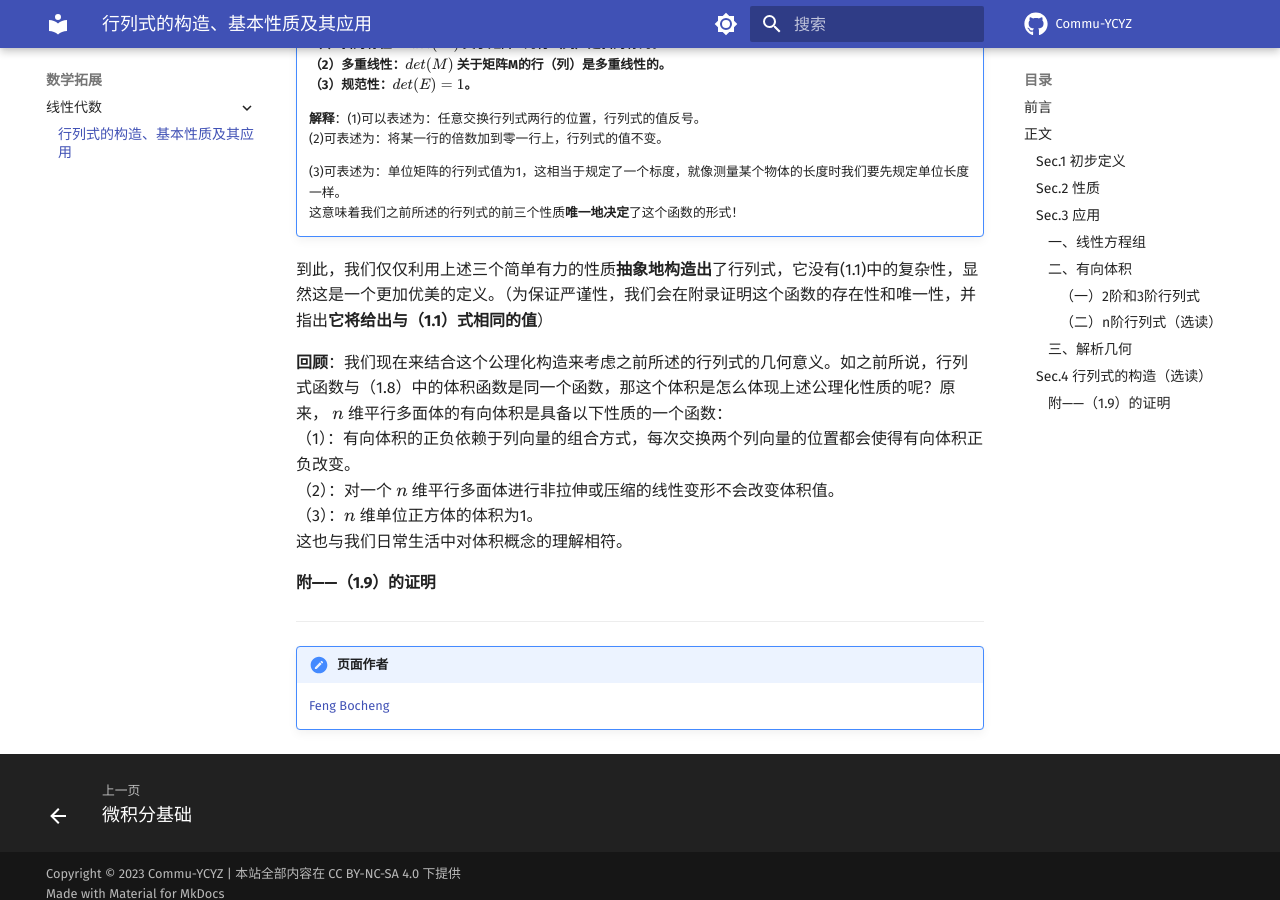
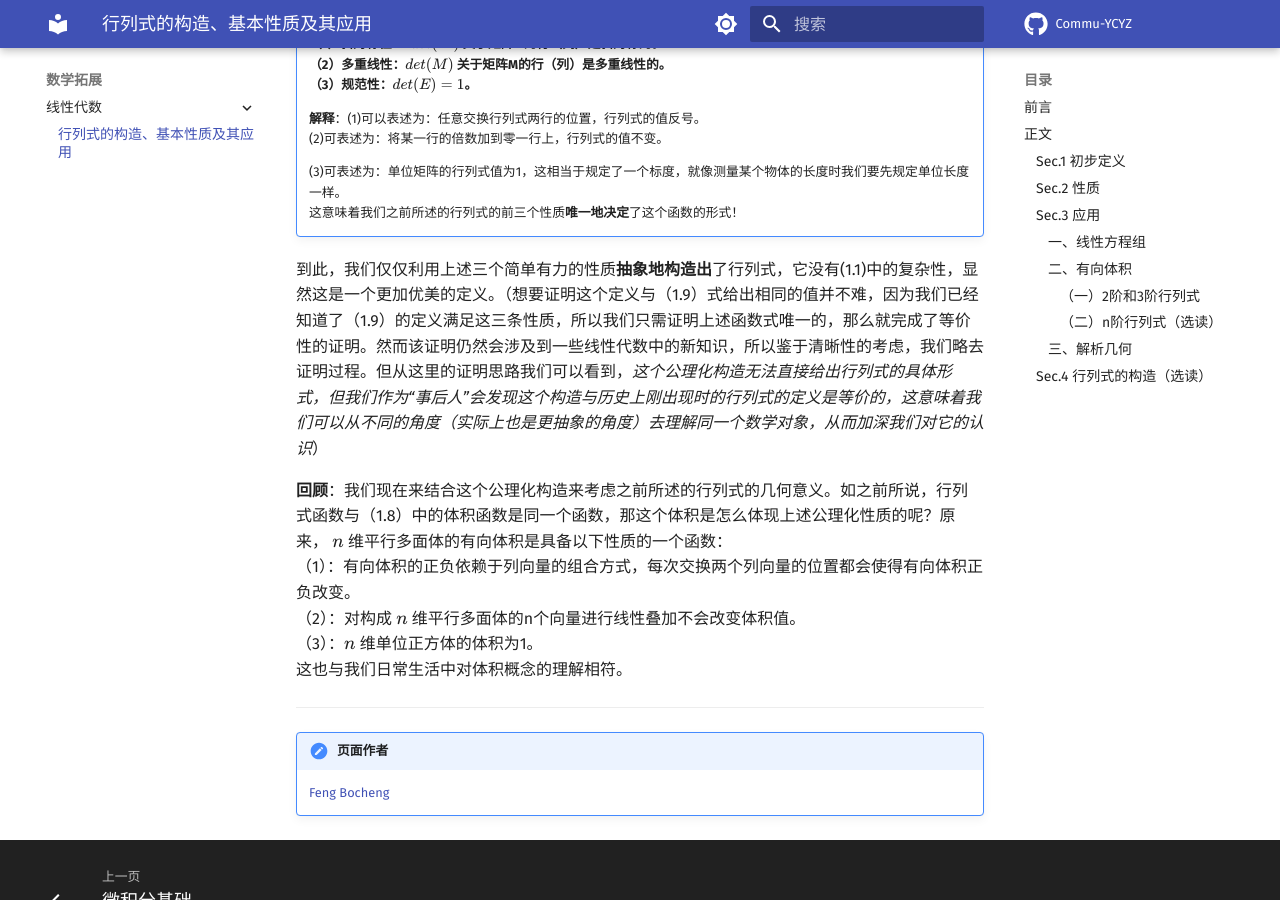
Before and after one commit to Commu-YCYZ/Commu-YCYZ, an MkDocs documentation site: the page built from docs/further-math/linear-algebra/determinant.md, in a window 1280 px wide and 900 px high, scrolled down 10470 px. Built offline with MkDocs 1.6.1 and Material for MkDocs 9.7.7, drawn with Linux system fonts in a browser that asks for light colours; formulas are drawn with MathJax 3; comment, search, counter and statistics services are not loaded.

Commit message:
update(determinant):行列式终稿第一版

```diff
--- a/docs/further-math/linear-algebra/determinant.md
+++ b/docs/further-math/linear-algebra/determinant.md
@@ -435,15 +435,14 @@ y_1&y_2\\
     (3)可表述为：单位矩阵的行列式值为1，这相当于规定了一个标度，就像测量某个物体的长度时我们要先规定单位长度一样。
     这意味着我们之前所述的行列式的前三个性质**唯一地决定**了这个函数的形式！
 
-到此，我们仅仅利用上述三个简单有力的性质**抽象地构造出**了行列式，它没有(1.1)中的复杂性，显然这是一个更加优美的定义。（为保证严谨性，我们会在附录证明这个函数的存在性和唯一性，并指出**它将给出与（1.1）式相同的值**）
+到此，我们仅仅利用上述三个简单有力的性质**抽象地构造出**了行列式，它没有(1.1)中的复杂性，显然这是一个更加优美的定义。（想要证明这个定义与（1.9）式给出相同的值并不难，因为我们已经知道了（1.9）的定义满足这三条性质，所以我们只需证明上述函数式唯一的，那么就完成了等价性的证明。然而该证明仍然会涉及到一些线性代数中的新知识，所以鉴于清晰性的考虑，我们略去证明过程。但从这里的证明思路我们可以看到，*这个公理化构造无法直接给出行列式的具体形式，但我们作为“事后人”会发现这个构造与历史上刚出现时的行列式的定义是等价的，这意味着我们可以从不同的角度（实际上也是更抽象的角度）去理解同一个数学对象，从而加深我们对它的认识*）
 
 **回顾**：我们现在来结合这个公理化构造来考虑之前所述的行列式的几何意义。如之前所说，行列式函数与（1.8）中的体积函数是同一个函数，那这个体积是怎么体现上述公理化性质的呢？原来， $n$ 维平行多面体的有向体积是具备以下性质的一个函数：
 （1）：有向体积的正负依赖于列向量的组合方式，每次交换两个列向量的位置都会使得有向体积正负改变。
-（2）：对一个 $n$ 维平行多面体进行非拉伸或压缩的线性变形不会改变体积值。
+（2）：对构成 $n$ 维平行多面体的n个向量进行线性叠加不会改变体积值。
 （3）：$n$ 维单位正方体的体积为1。
 这也与我们日常生活中对体积概念的理解相符。
 
-#### 附——（1.9）的证明
 
 ---
 !!! summary "页面作者"
```
